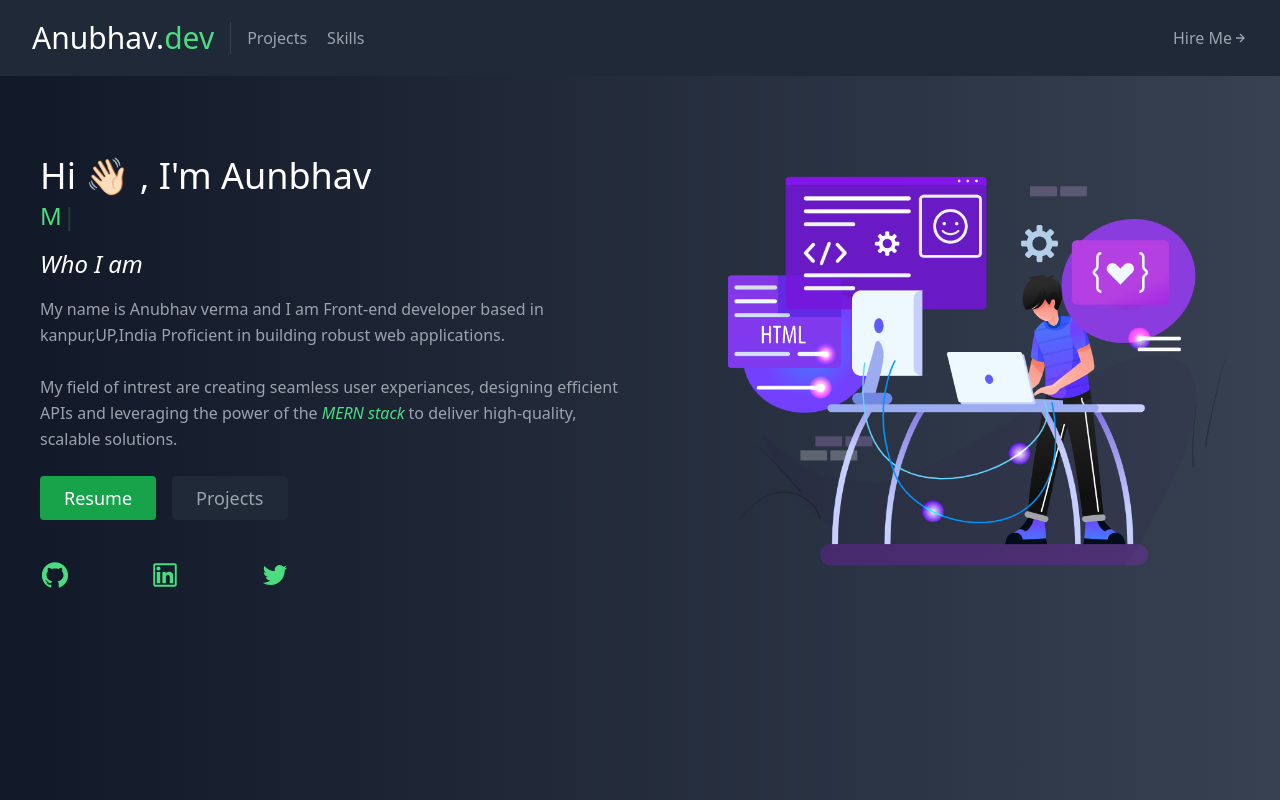
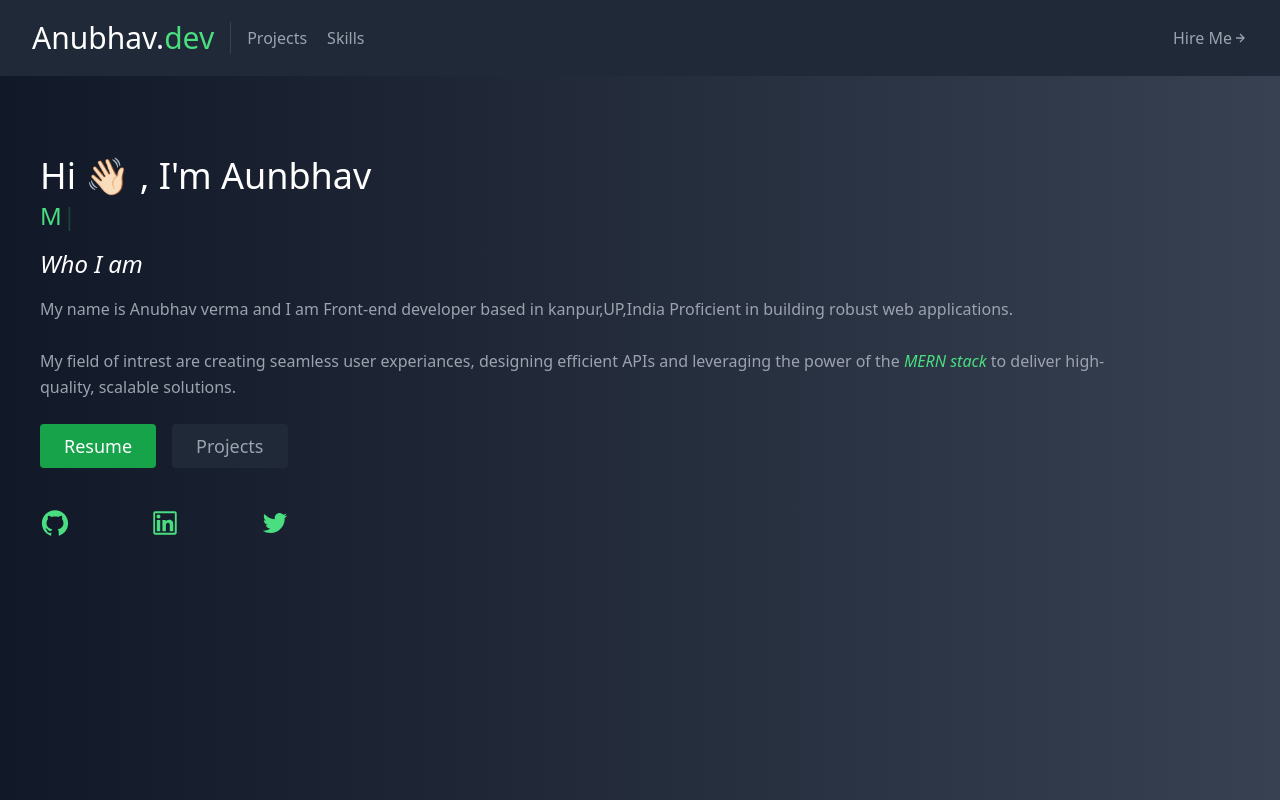
Before and after one commit to anubhav2101/my-portfolio, a React (Vite) app: page / in a window 1280 px wide. Shown: the top 800 px of the page. Built offline with nearby package versions, Linux system fonts and the light colour scheme.

Commit message:
added responsiveness

```diff
--- a/src/components/About.jsx
+++ b/src/components/About.jsx
@@ -76,7 +76,7 @@
           </div>
         </div>
 
-        <div className="lg:max-w-lg lg:w-full md:w-1/2 w-5/6">
+        <div className="lg:max-w-lg lg:w-full md:w-1/2 w-5/6 sm:hidden">
           <img
             src={AboutImg}
             alt="cover-img"
```
